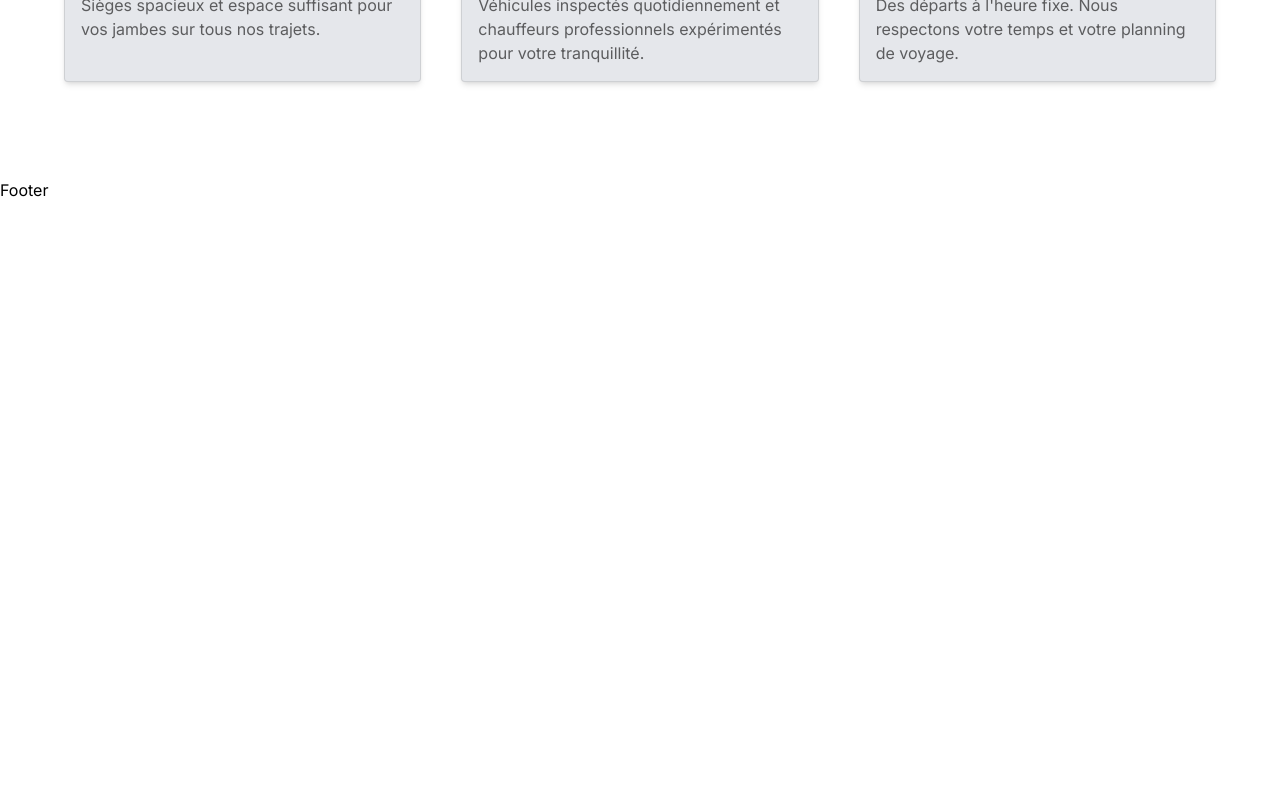
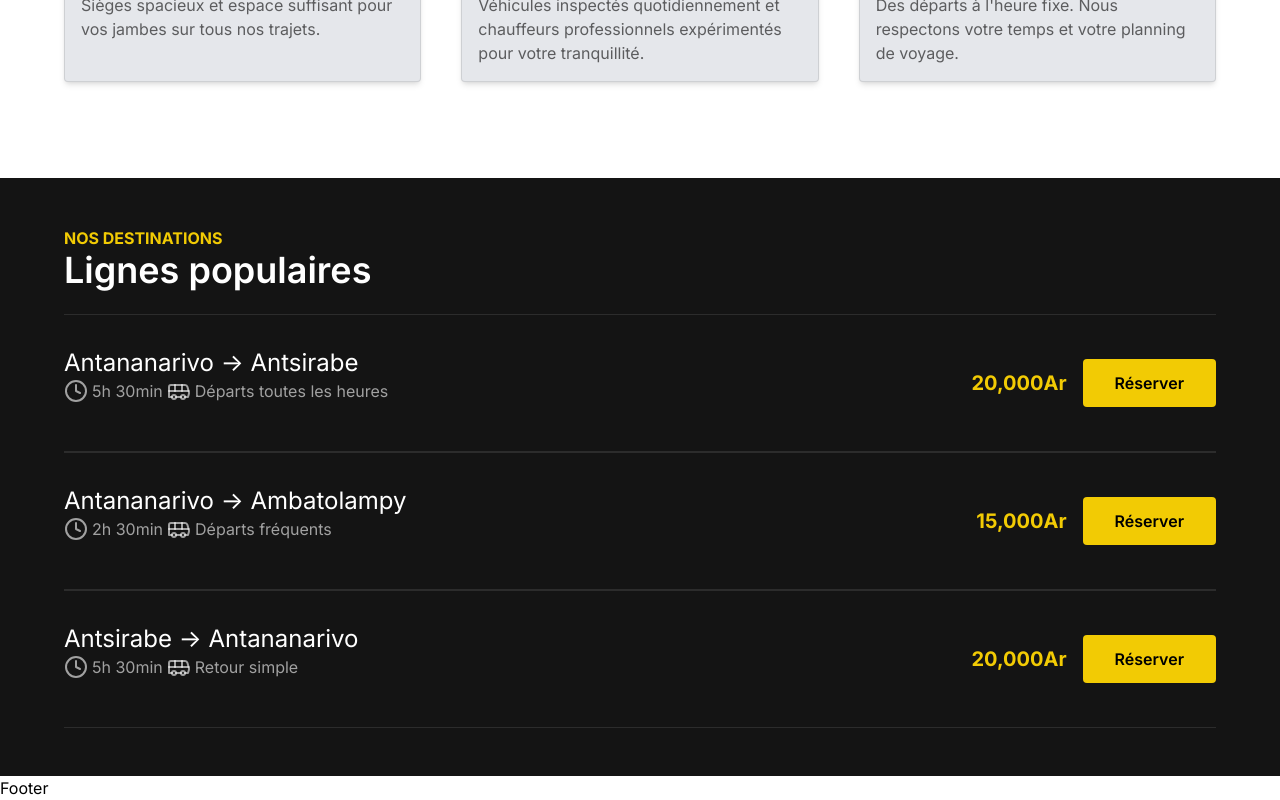
Before and after one commit to falinantenaina/cotram, a React (Vite) app in the folder frontend/: page / in a window 1280 px wide. Shown: the part 1133-1933 px from the top of the page. Before the commit the page ends 1335 px from the top, so only its background shows below. Built offline with nearby package versions, Linux system fonts and the light colour scheme.

Commit message:
Add Destination section

```diff
--- /dev/null
+++ b/frontend/src/components/Destination.tsx
@@ -0,0 +1,69 @@
+import { Bus, Clock4 } from "lucide-react";
+import { Button } from "./ui/Button";
+import { Container } from "./ui/Container";
+
+const destinations = [
+  {
+    route: "Antananarivo -> Antsirabe",
+    duration: "5h 30min",
+    wave: "Départs toutes les heures",
+    price: 20000,
+  },
+  {
+    route: "Antananarivo -> Ambatolampy",
+    duration: "2h 30min",
+    wave: "Départs fréquents",
+    price: 15000,
+  },
+  {
+    route: "Antsirabe -> Antananarivo",
+    duration: "5h 30min",
+    wave: "Retour simple",
+    price: 20000,
+  },
+];
+
+export const Destination = () => {
+  return (
+    <Container className="bg-dark-gray py-12">
+      <div>
+        <span className="text-primary uppercase font-bold">
+          Nos destinations
+        </span>
+        <h2 className="font-semibold text-2xl md:text-3xl lg:text-4xl text-white">
+          Lignes populaires
+        </h2>
+        <div className="mt-6">
+          {destinations.map((destination) => (
+            <div
+              key={destination.route}
+              className="border-y border-white/10 py-4 space-y-4 md:flex justify-between items-center lg:py-8"
+            >
+              <div>
+                <div className="text-white lg:text-2xl">
+                  {destination.route}
+                </div>
+                <div className="text-white/60 flex gap-x-1">
+                  <div className="flex items-center gap-x-1">
+                    <Clock4 />
+                    <span>{destination.duration}</span>
+                  </div>
+                  <div className="flex items-center gap-x-1">
+                    <Bus />
+                    <span>{destination.wave}</span>
+                  </div>
+                </div>
+              </div>
+              <div className="md:flex items-center gap-x-4">
+                <span className="text-primary font-bold text-xl max-md:hidden">
+                  {destination.price.toLocaleString()}Ar
+                </span>
+                <Button>Réserver</Button>
+              </div>
+            </div>
+          ))}
+        </div>
+      </div>
+    </Container>
+  );
+};
--- a/frontend/src/pages/HomePage.tsx
+++ b/frontend/src/pages/HomePage.tsx
@@ -1,4 +1,5 @@
 import { About } from "../components/About";
+import { Destination } from "../components/Destination";
 import { Hero } from "../components/Hero";
 
 const HomePage = () => {
@@ -6,6 +7,7 @@ const HomePage = () => {
     <>
       <Hero />
       <About />
+      <Destination />
     </>
   );
 };
```
